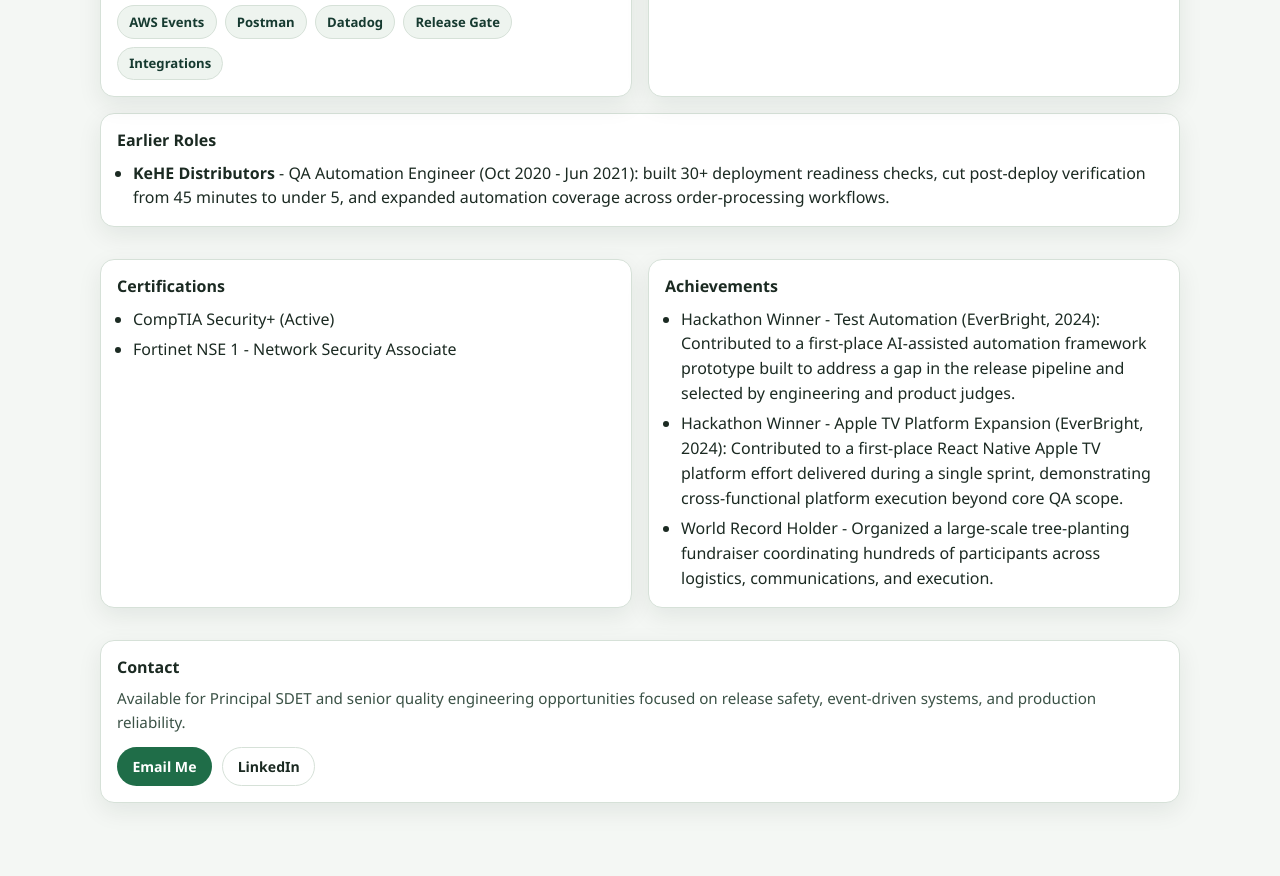
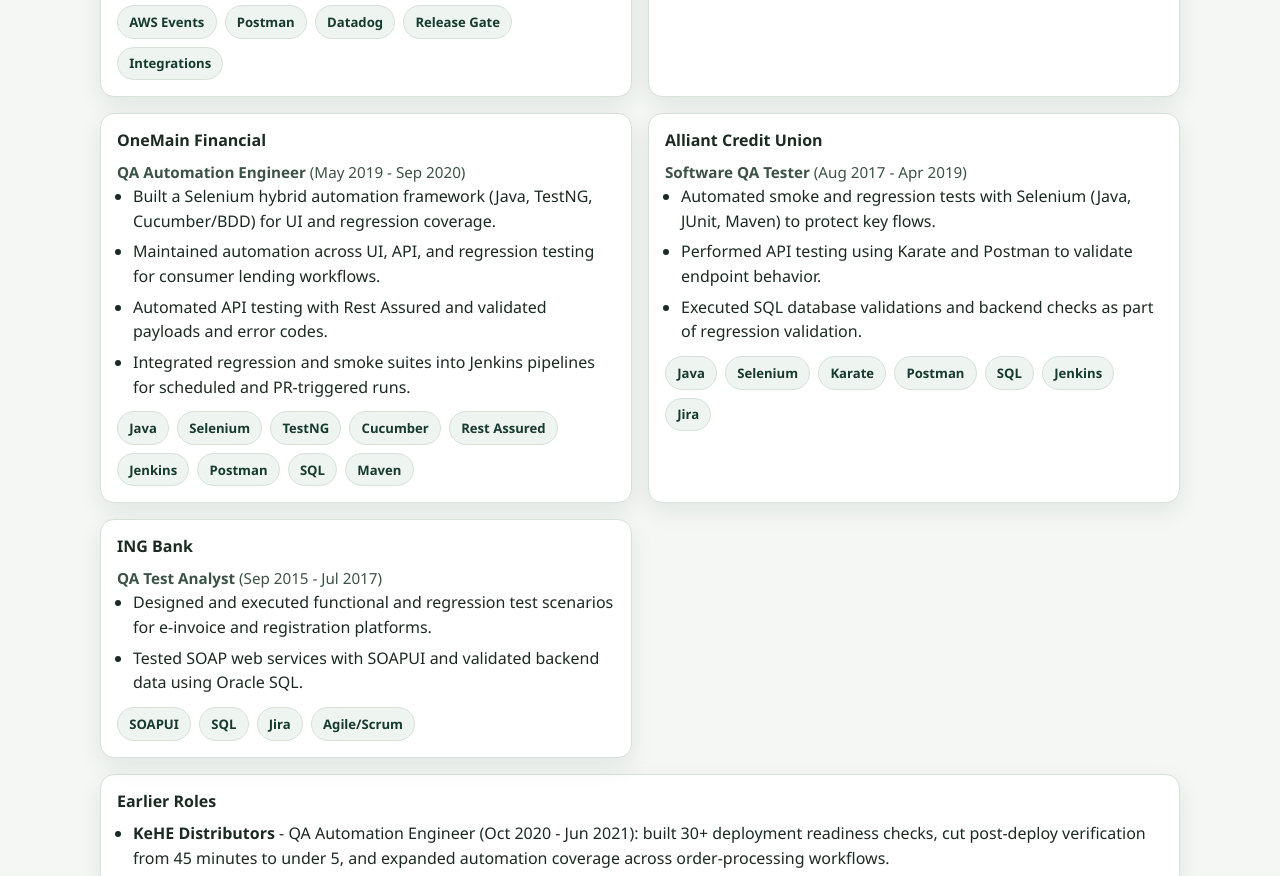
Before and after one commit to h3yJoe/my-site, a plain HTML site: page index.html in a window 1280 px wide. Shown: the part 3124-4000 px from the top of the page. Drawn offline with Linux system fonts and the light colour scheme.

Commit message:
Add missing experience entries; update resume.pdf

```diff
--- a/index.html
+++ b/index.html
@@ -1226,6 +1226,62 @@
             <span class="tag">Release Triage</span>
           </div>
         </article>
+
+        <article class="card">
+          <h2>OneMain Financial</h2>
+          <p class="subtle"><strong>QA Automation Engineer</strong> (May 2019 - Sep 2020)</p>
+          <ul class="list">
+            <li>Built a Selenium hybrid automation framework (Java, TestNG, Cucumber/BDD) for UI and regression coverage.</li>
+            <li>Maintained automation across UI, API, and regression testing for consumer lending workflows.</li>
+            <li>Automated API testing with Rest Assured and validated payloads and error codes.</li>
+            <li>Integrated regression and smoke suites into Jenkins pipelines for scheduled and PR-triggered runs.</li>
+          </ul>
+          <div class="tags">
+            <span class="tag">Java</span>
+            <span class="tag">Selenium</span>
+            <span class="tag">TestNG</span>
+            <span class="tag">Cucumber</span>
+            <span class="tag">Rest Assured</span>
+            <span class="tag">Jenkins</span>
+            <span class="tag">Postman</span>
+            <span class="tag">SQL</span>
+            <span class="tag">Maven</span>
+          </div>
+        </article>
+
+        <article class="card">
+          <h2>Alliant Credit Union</h2>
+          <p class="subtle"><strong>Software QA Tester</strong> (Aug 2017 - Apr 2019)</p>
+          <ul class="list">
+            <li>Automated smoke and regression tests with Selenium (Java, JUnit, Maven) to protect key flows.</li>
+            <li>Performed API testing using Karate and Postman to validate endpoint behavior.</li>
+            <li>Executed SQL database validations and backend checks as part of regression validation.</li>
+          </ul>
+          <div class="tags">
+            <span class="tag">Java</span>
+            <span class="tag">Selenium</span>
+            <span class="tag">Karate</span>
+            <span class="tag">Postman</span>
+            <span class="tag">SQL</span>
+            <span class="tag">Jenkins</span>
+            <span class="tag">Jira</span>
+          </div>
+        </article>
+
+        <article class="card">
+          <h2>ING Bank</h2>
+          <p class="subtle"><strong>QA Test Analyst</strong> (Sep 2015 - Jul 2017)</p>
+          <ul class="list">
+            <li>Designed and executed functional and regression test scenarios for e-invoice and registration platforms.</li>
+            <li>Tested SOAP web services with SOAPUI and validated backend data using Oracle SQL.</li>
+          </ul>
+          <div class="tags">
+            <span class="tag">SOAPUI</span>
+            <span class="tag">SQL</span>
+            <span class="tag">Jira</span>
+            <span class="tag">Agile/Scrum</span>
+          </div>
+        </article>
       </div>
 
       <article class="card" style="margin-top: 1rem;">
```
